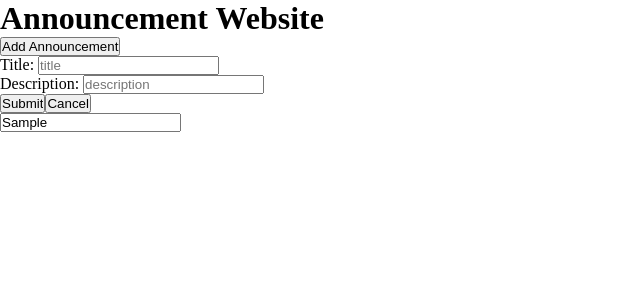
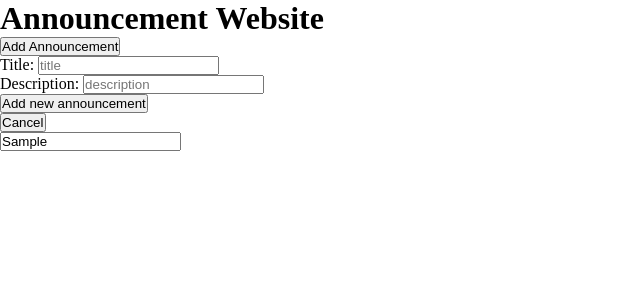
Before and after one commit to IvZaporozhchenko/announcementWebsiteForNerdySoft, a React (Create React App) app: page / in a window 1280 px wide. Both pictures are taken after typing "Sample" into the empty fields and a click on the button "Add Announcement". Shown: the top 300 px of the page, without its empty margins (0-640 px from the left). Built offline with nearby package versions, Linux system fonts and the light colour scheme.

Commit message:
Added Cancel button to close Add new announcemet fields

```diff
--- a/src/App.js
+++ b/src/App.js
@@ -46,6 +46,7 @@ class App extends Component {
 		this.closeDetails = this.closeDetails.bind(this);
 		this.deleteAnnouncement = this.deleteAnnouncement.bind(this);
 		this.searchedAnnouncement = this.searchedAnnouncement.bind(this);
+		this.cancelAdding = this.cancelAdding.bind(this);
 	}
 
 
@@ -56,13 +57,20 @@ class App extends Component {
 		})
 	}
 
-	//Show "Add new announcements fields"
+	//Show "Add new announcement fields"
 	showAddAnnouncementFields(e) {
 		if(this.state.newAnnouncementVisibility) {
 			this.setState({
 				newAnnouncementVisibility: !this.state.newAnnouncementVisibility
 			})
 		}
+	}
+
+	//Hide "Add new announcement fields"
+	cancelAdding() {
+		this.setState({
+			newAnnouncementVisibility: true
+		})
 	}
 
 	//Add new announcement
@@ -76,7 +84,8 @@ class App extends Component {
 			};
 
 		this.setState({
-			announcements: [...this.state.announcements, newAnnouncement]
+			announcements: [...this.state.announcements, newAnnouncement],
+			newAnnouncementVisibility: true
 		})
 	}
 
@@ -112,7 +121,9 @@ class App extends Component {
 			<div>
 				<Header showAddAnnouncementFields={this.showAddAnnouncementFields} />
 				<AddNewAnnouncement visibility={this.state.newAnnouncementVisibility}
-				                    addNewAnnouncement={this.addNewAnnouncement}/>
+				                    addNewAnnouncement={this.addNewAnnouncement}
+				                    cancelAdding={this.cancelAdding}
+				/>
 				<SearchAnnouncement searchedAnnouncement={this.searchedAnnouncement} />
 				<ListOfAnnouncements announcements={this.state.announcements}
 				                     searchedAnnouncementTitle={this.state.searchedAnnouncementTitle}
--- a/src/components/AddNewAnnouncement.js
+++ b/src/components/AddNewAnnouncement.js
@@ -53,9 +53,9 @@ class AddNewAnnouncement extends Component {
 					       value={this.state.description}
 					       onChange={this.onChange}/>
 					<br/>
-					<input type="submit"/>
-					<button>Cancel</button>
+					<input type="submit" value="Add new announcement"/>
 				</form>
+				<button onClick={this.props.cancelAdding}>Cancel</button>
 			</div>
 		)
 	}
```
